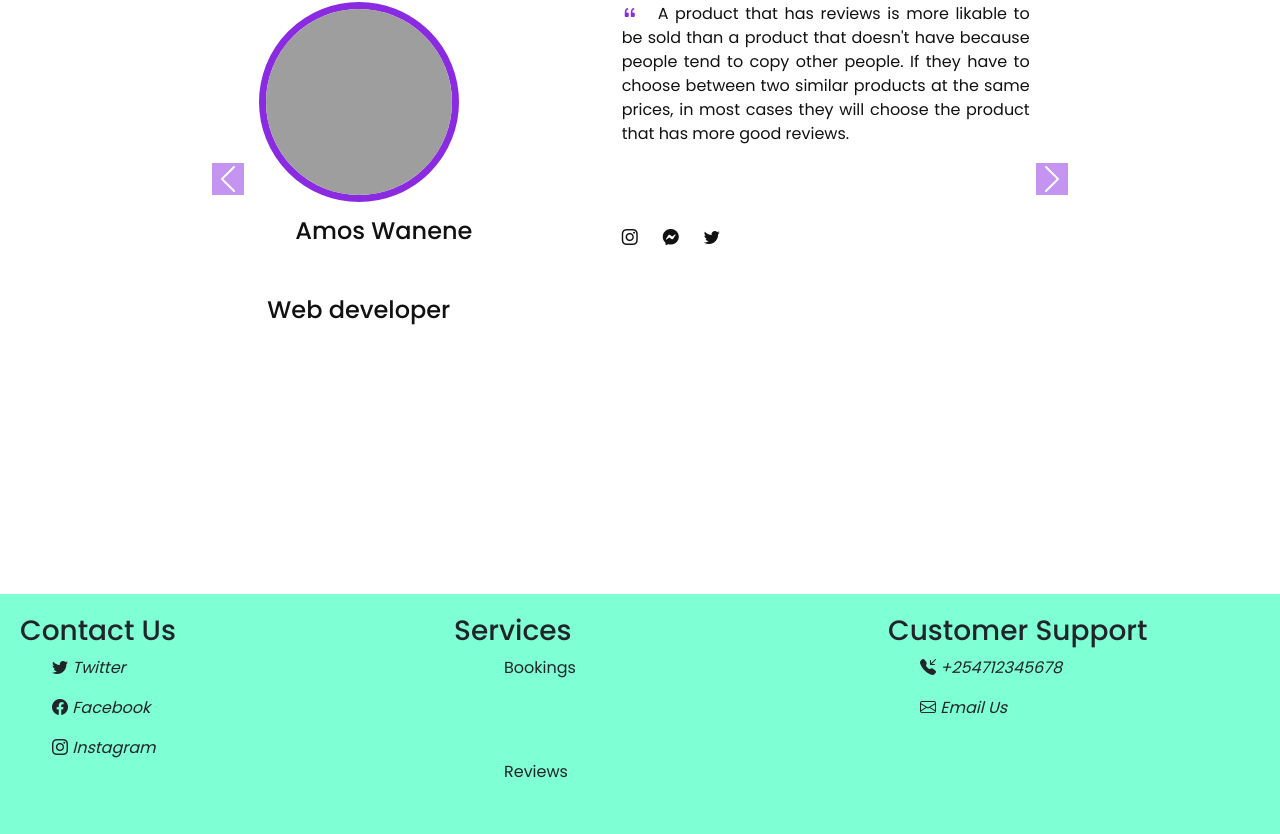
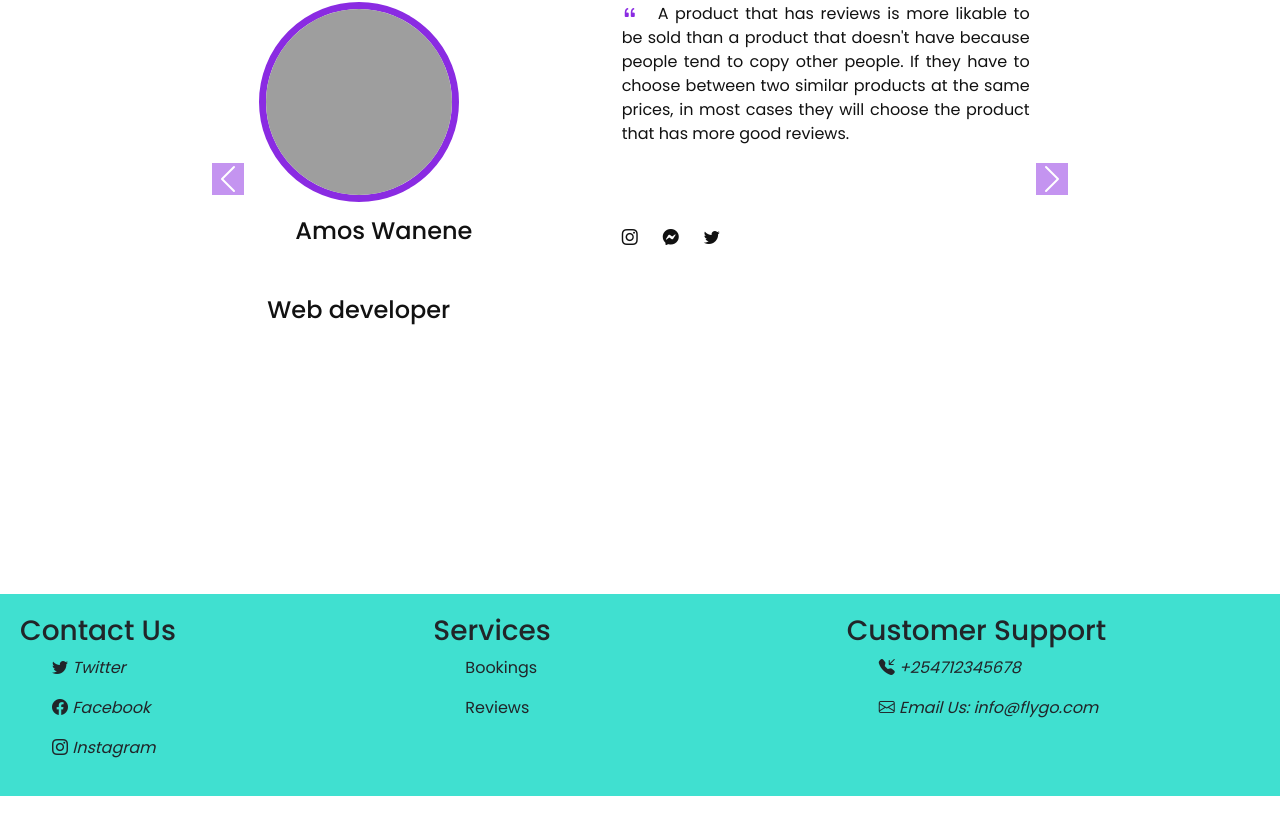
Before and after one commit to mueni5/flygo-2, a React (Create React App) app in the folder client/: page / in a window 1280 px wide. Shown: the part 2330-3164 px from the top of the page. After the commit the page ends 3126 px from the top, so only its background shows below. Built offline with nearby package versions, Linux system fonts and the light colour scheme; grey boxes are pictures that could not be loaded.

Commit message:
footer edits

```diff
--- a/client/src/components/Footer.jsx
+++ b/client/src/components/Footer.jsx
@@ -3,14 +3,14 @@ import React from 'react';
 
 function Footer() {
   const footerStyle = {
-    backgroundColor: "aquamarine",
+    backgroundColor: "turquoise",
     padding: "20px",
     display: "flex",
     justifyContent: "space-between",
   };
 
   const columnStyle = {
-    flexBasis: "30%",
+    flexBasis: "60%",
   };
   return (
     <footer style={footerStyle}>
@@ -23,14 +23,14 @@ function Footer() {
 
     <div style={columnStyle}>
       <h3>Services</h3>
-      <p>Bookings</p>
-      <p>Reviews</p>
+      <ul>Bookings</ul>
+      <ul>Reviews</ul>
     </div>
 
     <div style={columnStyle}>
       <h3>Customer Support</h3>
       <ul> <i class="bi bi-telephone-inbound-fill">  +254712345678</i></ul>
-      <ul><i class="bi bi-envelope"> Email Us</i></ul>
+      <ul><i class="bi bi-envelope"> Email Us: info@flygo.com</i></ul>
 
     </div>
   </footer>
```
